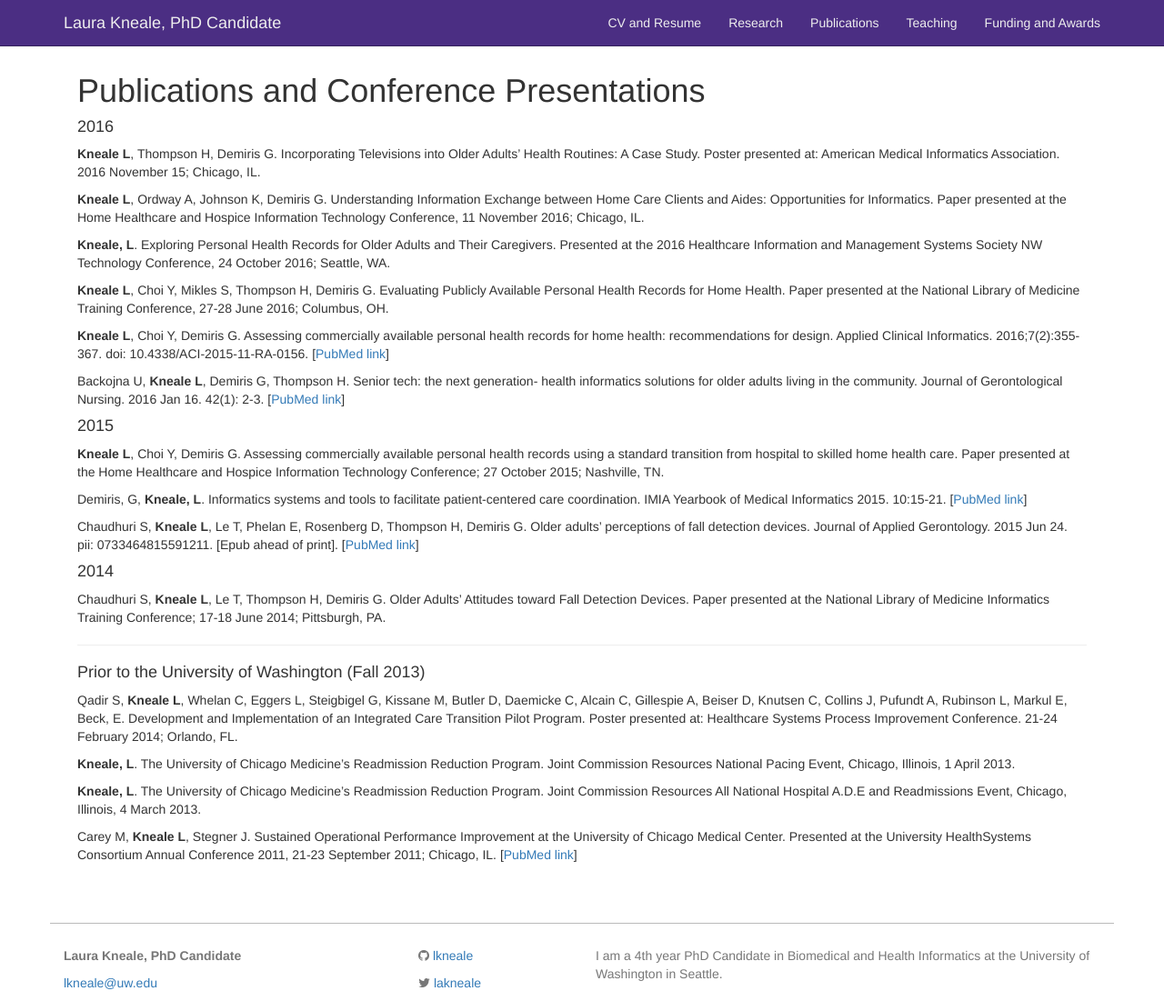
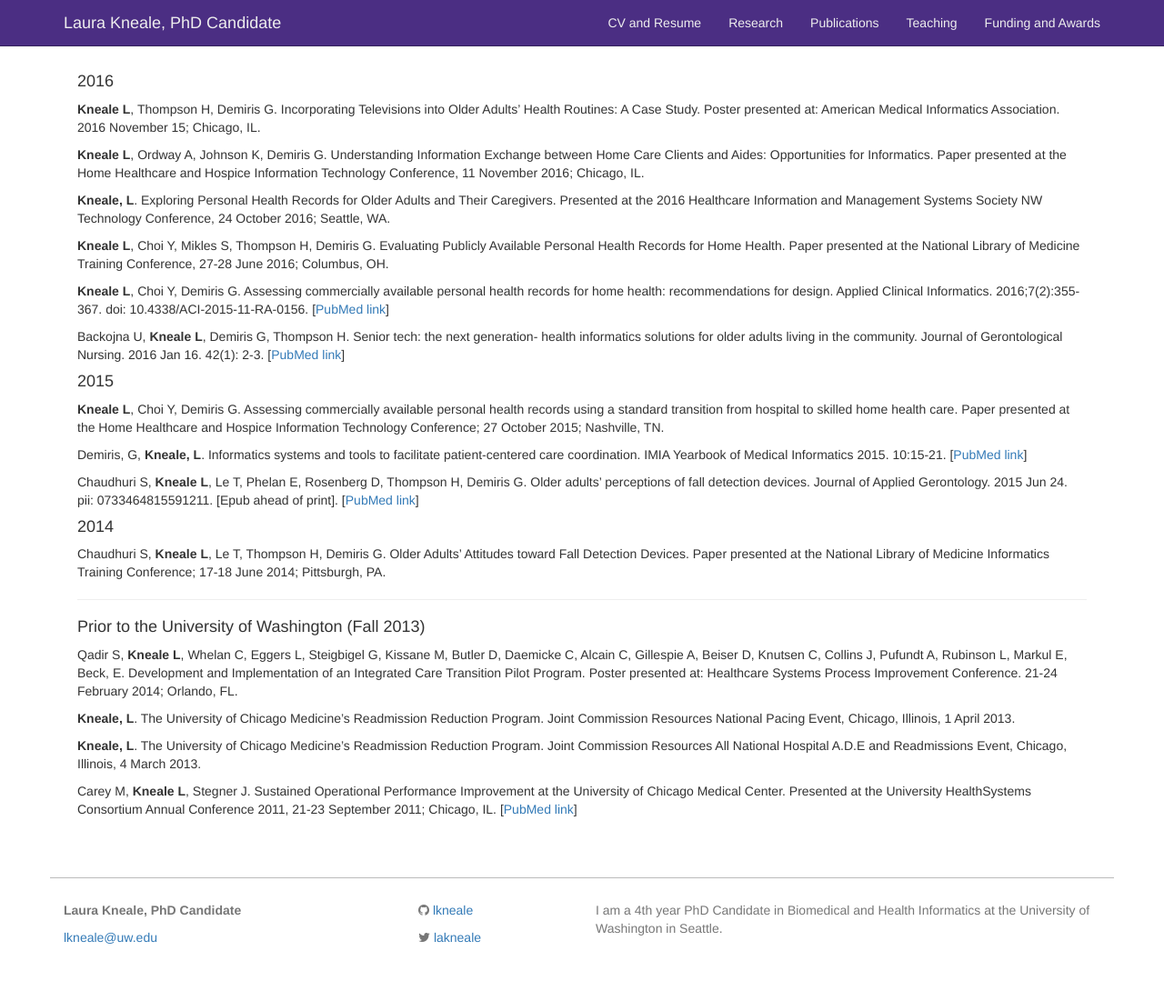
Before and after one commit to lkneale/lkneale.github.io, a Jekyll site: the page built from publications.md, in a window 1280 px wide and 1101 px high. Shown: the whole window at 91% size. Built offline with Jekyll 4.4.1, drawn with Linux system fonts in a browser that asks for light colours.

Commit message:
Update publications.md

```diff
--- a/publications.md
+++ b/publications.md
@@ -1,6 +1,5 @@
 ---
 layout: page
-title: Publications and Conference Presentations
 permalink: /publications/
 ---
 
```
